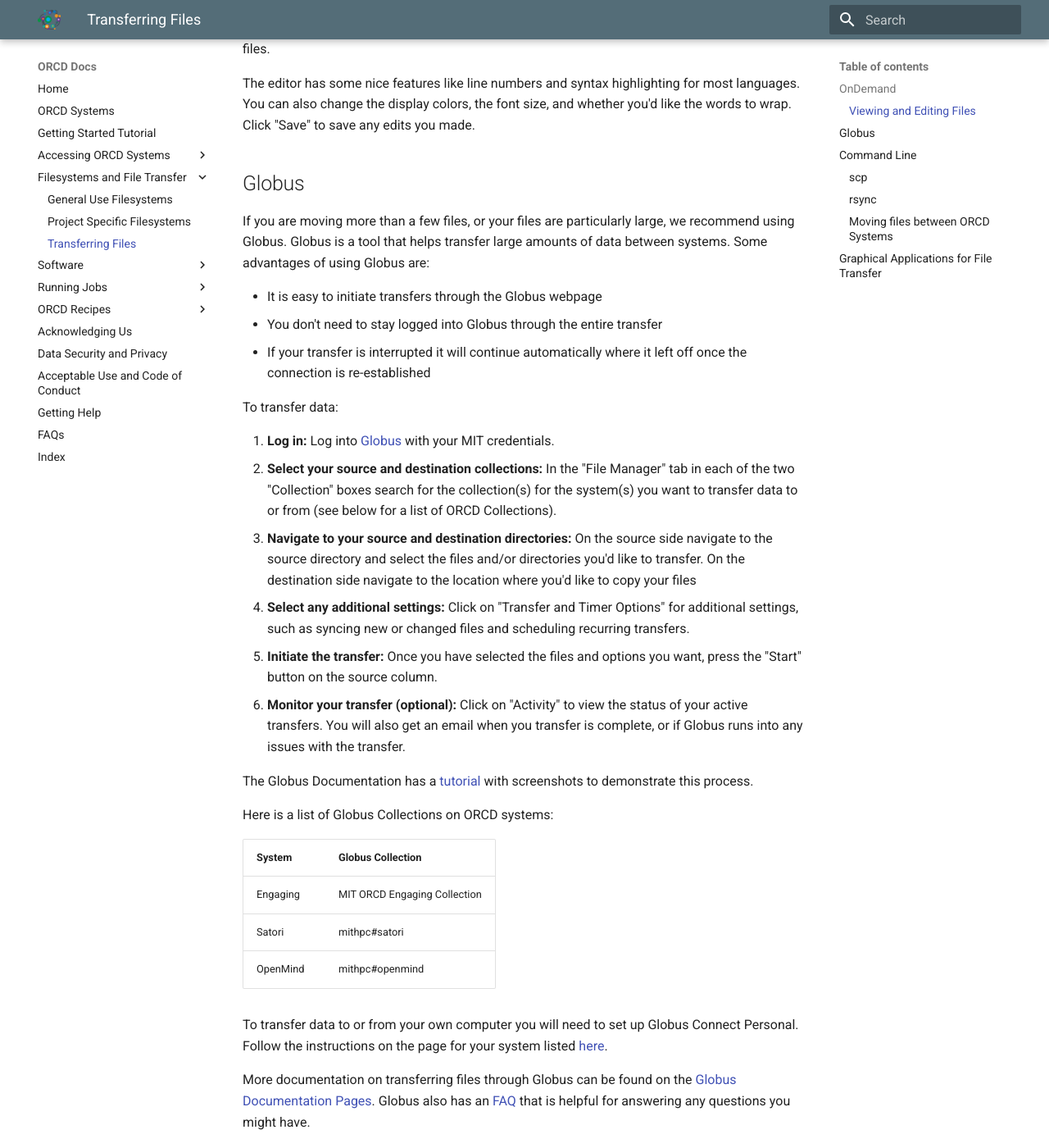
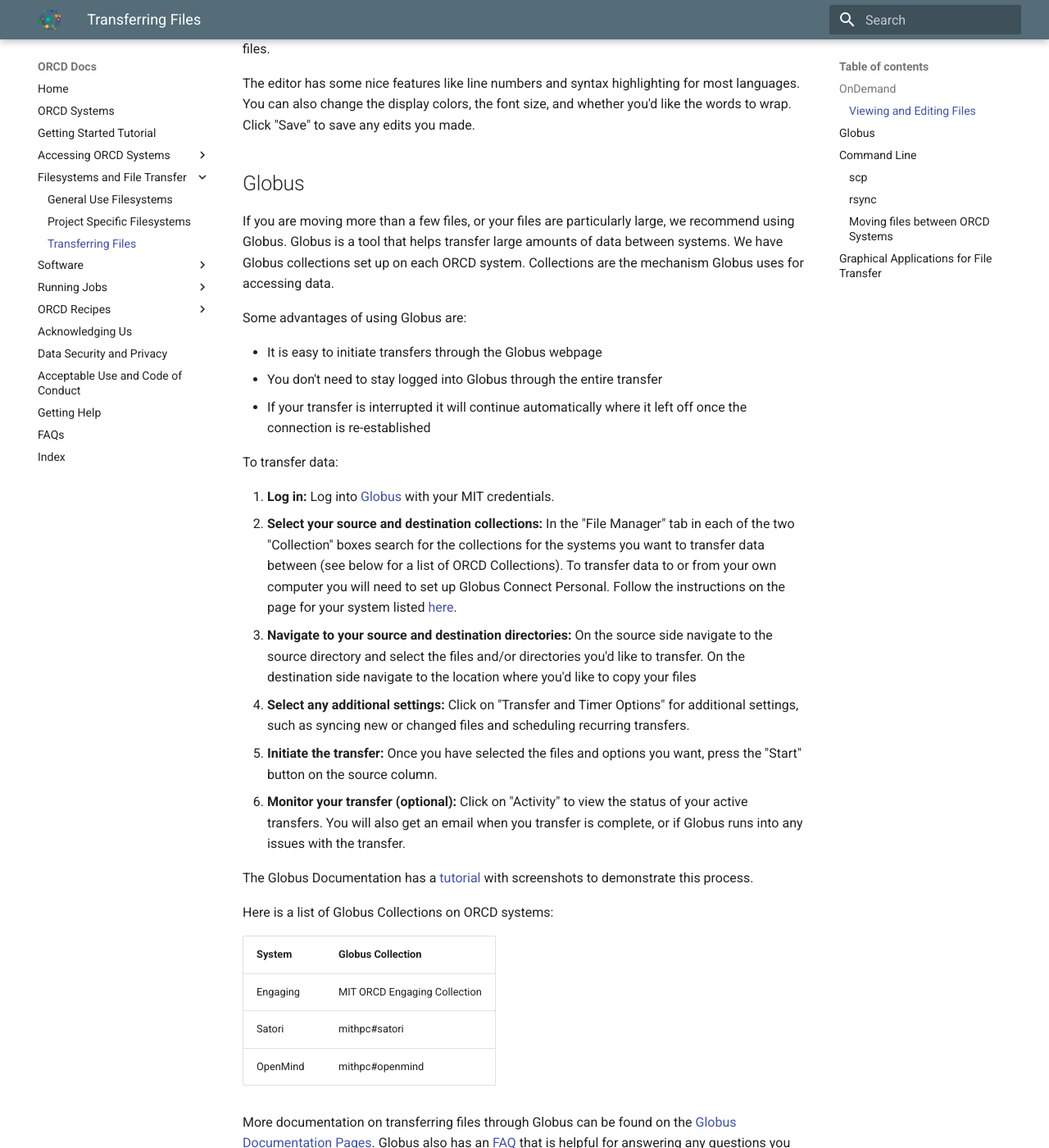
Before and after one commit to mit-orcd/orcd-docs-edit, an MkDocs documentation site: the page built from docs/filesystems-file-transfer/transferring-files.md, in a window 1280 px wide and 1400 px high, scrolled down 1179 px. Shown: the whole window at 82% size. Built offline with MkDocs 1.6.1 and Material for MkDocs 9.7.7, drawn with Linux system fonts in a browser that asks for light colours.

Commit message:
more Globus clarifications

```diff
--- a/docs/filesystems-file-transfer/transferring-files.md
+++ b/docs/filesystems-file-transfer/transferring-files.md
@@ -51,7 +51,9 @@
 
 ## Globus
 
-If you are moving more than a few files, or your files are particularly large, we recommend using Globus. Globus is a tool that helps transfer large amounts of data between systems. Some advantages of using Globus are:
+If you are moving more than a few files, or your files are particularly large, we recommend using Globus. Globus is a tool that helps transfer large amounts of data between systems. We have Globus collections set up on each ORCD system. Collections are the mechanism Globus uses for accessing data.
+
+Some advantages of using Globus are:
 
 - It is easy to initiate transfers through the Globus webpage
 - You don't need to stay logged into Globus through the entire transfer
@@ -60,7 +62,7 @@
 To transfer data:
 
 1. **Log in:** Log into [Globus](https://www.globus.org/) with your MIT credentials.
-2. **Select your source and destination collections:** In the "File Manager" tab in each of the two "Collection" boxes search for the collection(s) for the system(s) you want to transfer data to or from (see below for a list of ORCD  Collections).
+2. **Select your source and destination collections:** In the "File Manager" tab in each of the two "Collection" boxes search for the collections for the systems you want to transfer data between (see below for a list of ORCD  Collections). To transfer data to or from your own computer you will need to set up Globus Connect Personal. Follow the instructions on the page for your system listed [here](https://docs.globus.org/globus-connect-personal/).
 3. **Navigate to your source and destination directories:** On the source side navigate to the source directory and select the files and/or directories you'd like to transfer. On the destination side navigate to the location where you'd like to copy your files
 4. **Select any additional settings:** Click on "Transfer and Timer Options" for additional settings, such as syncing new or changed files and scheduling recurring transfers.
 5. **Initiate the transfer:** Once you have selected the files and options you want, press the "Start" button on the source column.
@@ -75,8 +77,6 @@
 | Engaging | MIT ORCD Engaging Collection |
 | Satori | mithpc#satori |
 | OpenMind | mithpc#openmind |
-
-To transfer data to or from your own computer you will need to set up Globus Connect Personal. Follow the instructions on the page for your system listed [here](https://docs.globus.org/globus-connect-personal/).
 
 More documentation on transferring files through Globus can be found on the [Globus Documentation Pages](https://docs.globus.org/guides/tutorials/manage-files/transfer-files/). Globus also has an [FAQ](https://docs.globus.org/faq/transfer-sharing/) that is helpful for answering any questions you might have.
 
```
